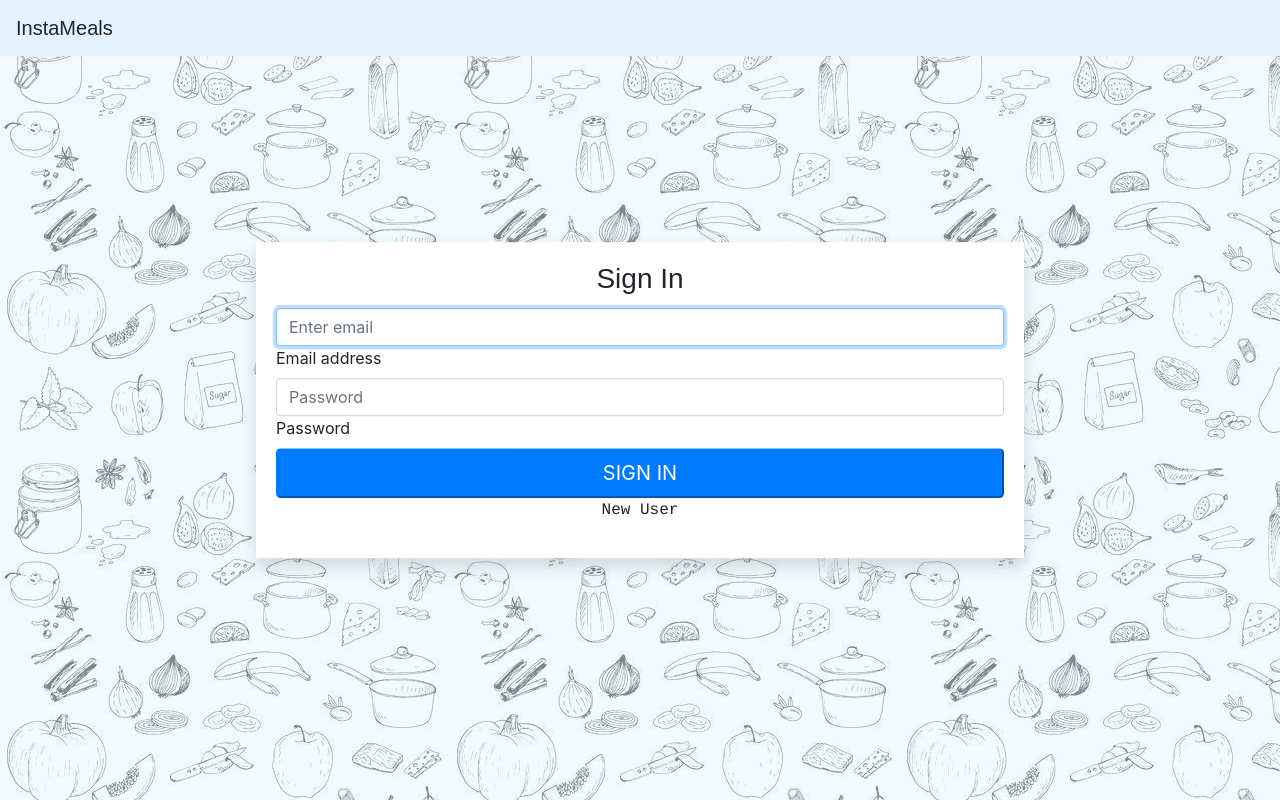
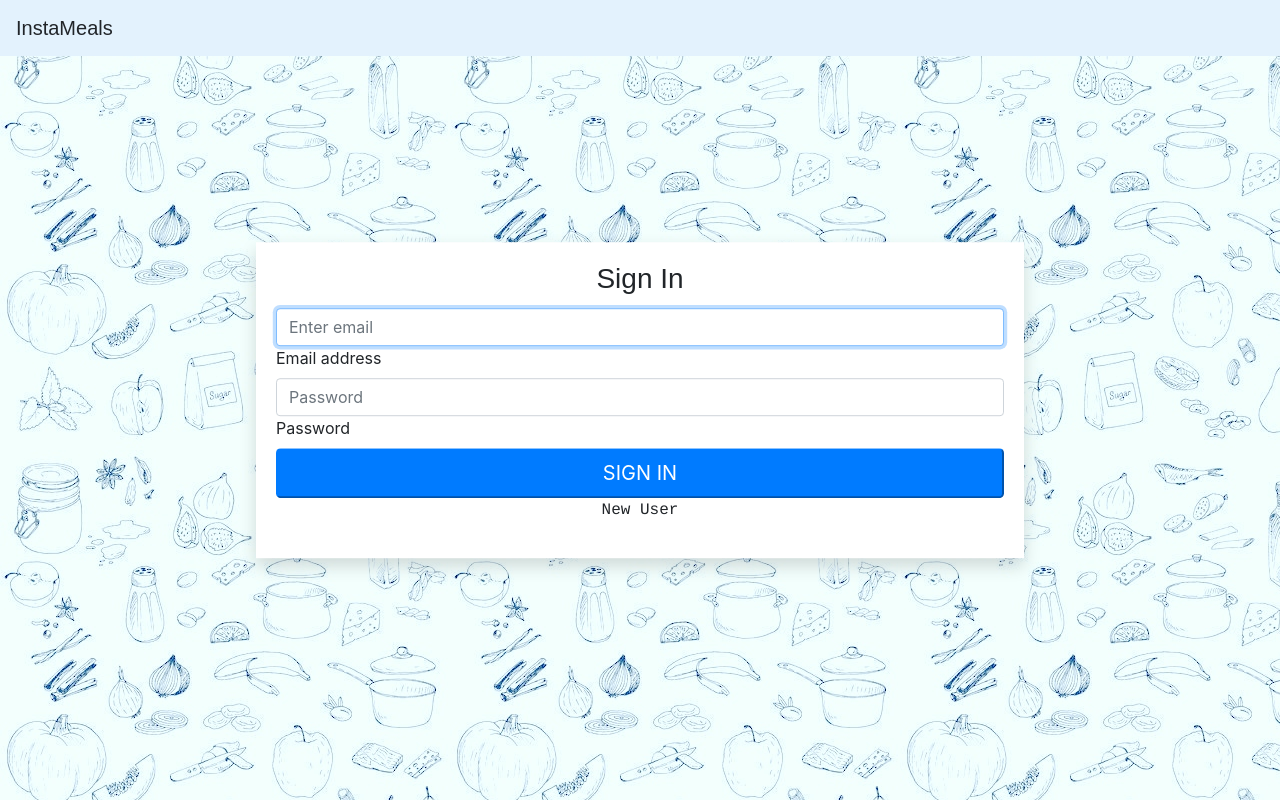
Before and after one commit to mgreim3373/InstaMeals-Front-End, a web app: file index.html in a window 1280 px wide. Run offline with its HTML, style and script files only (its server is not run), Linux system fonts and the light colour scheme; Handlebars templates in the page's scripts are left empty; style sheets or scripts are compiled from the project's sources; some libraries are stand-ins or nearby versions.

Commit message:
Updated background image

```diff
--- a/assets/styles/index.scss
+++ b/assets/styles/index.scss
@@ -4,10 +4,7 @@
 html, body {
   margin: 0;
   height: 100%;
-  -webkit-background: linear-gradient(to bottom, rgba(234, 247, 255, 0.5), rgba(234, 247, 255, 0.5)),
-  url('../../../background.jpg');
-  background: linear-gradient(to bottom, rgba(234, 247, 255, 0.5), rgba(234, 247, 255, 0.5)),
-  url('../../../background.jpg');
+  background: url('../../../background.jpg');
 }
 
 #page-container {
```
Also changed, not shown: background.jpg.
